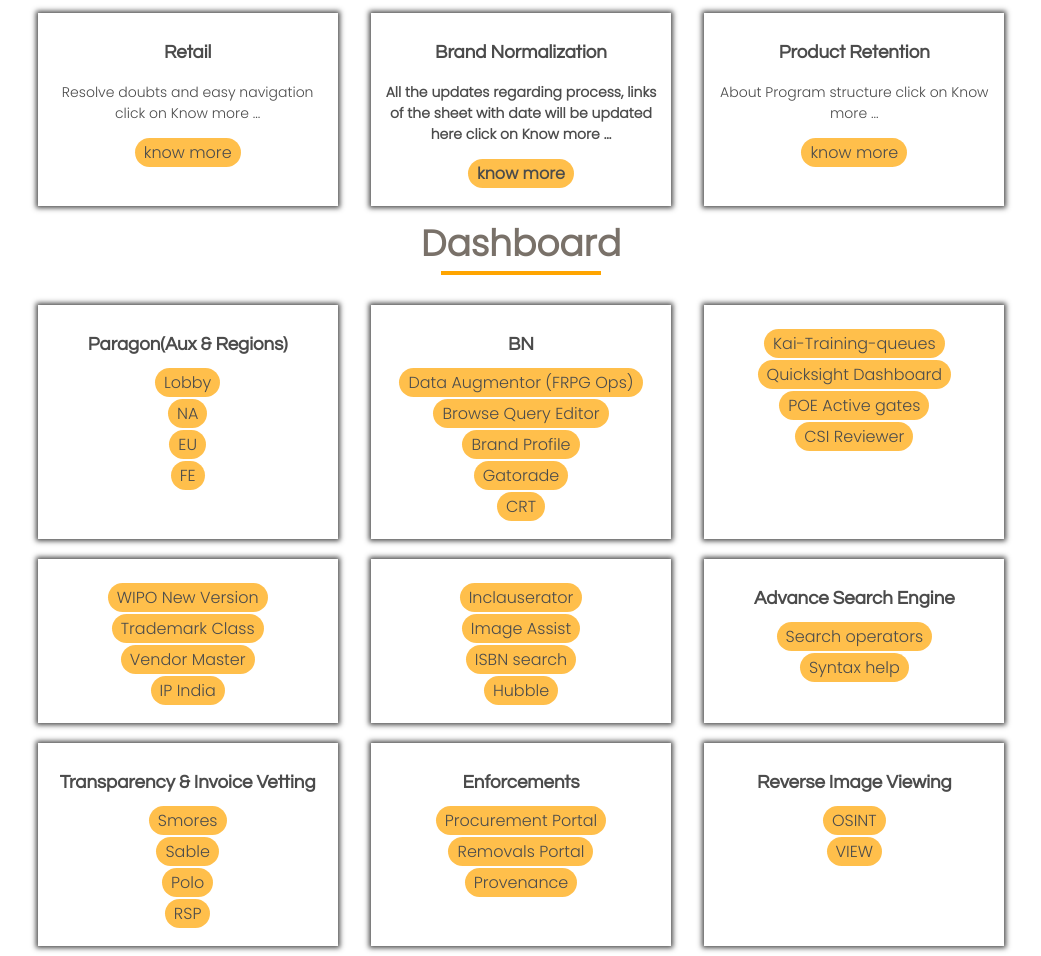
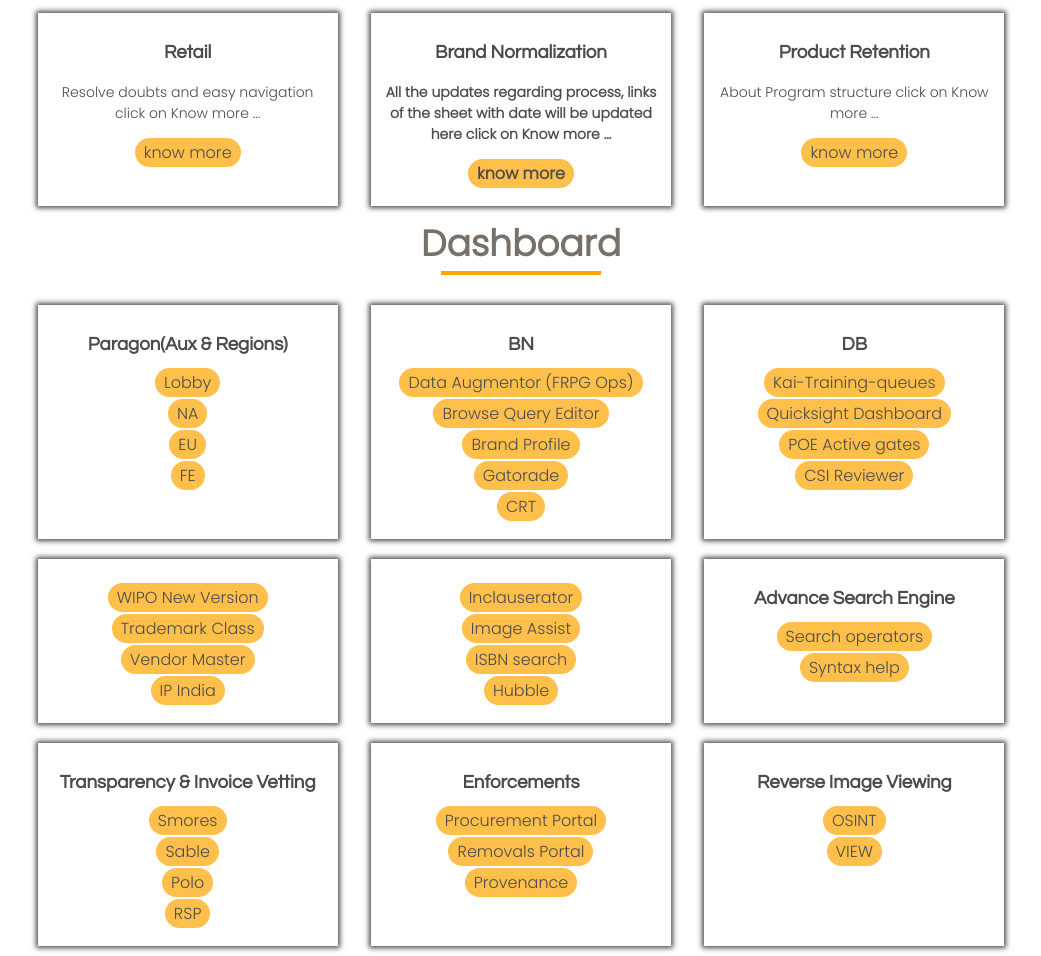
Before and after one commit to Gating-operations/unified-interface, a plain HTML site: page index.html in a window 1280 px wide. Shown: the part 802-1758 px from the top of the page, without its empty margins (119-1160 px from the left). Drawn offline with Linux system fonts and the light colour scheme.

Commit message:
Update index.html

```diff
--- a/index.html
+++ b/index.html
@@ -125,7 +125,7 @@
 
 <div class="cont11">
 
-
+                   <h3>DB</h3>
 
 				<div class="space"><a href="https://kai.iad.amazon.com/queues/training" class="ctn" target="_blank">Kai-Training-queues</a></div>
 				<div class="space"><a href="https://us-east-1.quicksight.aws.amazon.com/sn/dashboards/414ac3a0-6a0a-4736-9db8-c1e58ce2f8b8/sheets/414ac3a0-6a0a-4736-9db8-c1e58ce2f8b8_b0c8b6eb-c0d0-4c58-8539-8df3a20370f3#" class="ctn" target="_blank">Quicksight Dashboard</a></div>
```
